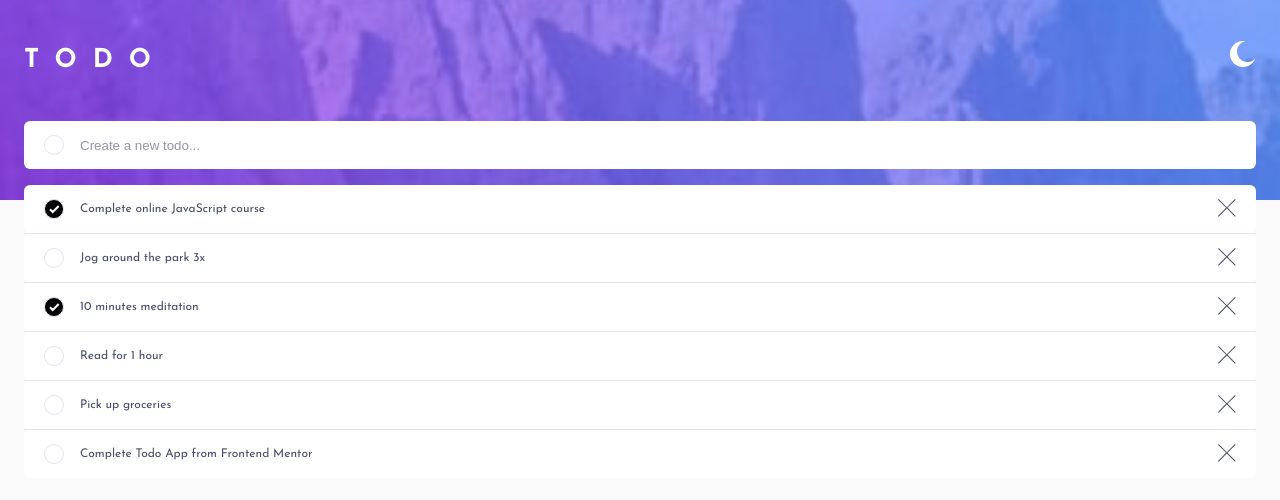
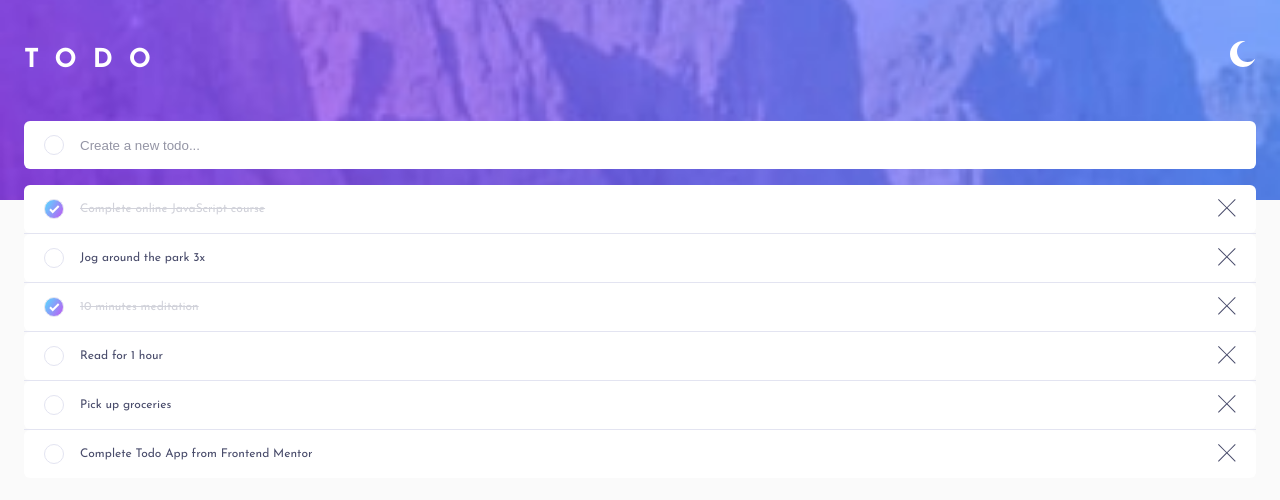
Before and after one commit to flying-turtle001/todo-app, a React (Create React App) app: page / in a window 1280 px wide. Shown: the top 500 px of the page. Built offline with nearby package versions, Linux system fonts and the light colour scheme.

Commit message:
add functionality to mark todo as completed

```diff
--- a/src/App.js
+++ b/src/App.js
@@ -51,11 +51,28 @@ const App = () => {
     setTodos((prevTodos) => [...prevTodos.filter((t) => t.id !== todo.id)]);
   };
 
+  const changeTodoCompletedStateHandler = (todo) => {
+    setTodos((prevTodos) => {
+      // find index of searched todo in todos array
+      const idx = prevTodos.findIndex((t) => t.id === todo.id);
+      // replace old todo with new todo object and new completed state
+      prevTodos.splice(idx, 1, { ...todo, completed: !todo.completed });
+      // spread old todos array in a new array
+      const newTodos = [...prevTodos];
+      // update todos array with new todos array
+      return newTodos;
+    });
+  };
+
   return (
     <div className={`${styles.wrapper} ${styles["bg-img"]}`}>
       <Header text="Todo" icon={iconMoon} />
       <Searchbar onAddTodo={addTodoHandler} />
-      <TodoList todos={todos} onRemoveTodo={removeTodoHandler} />
+      <TodoList
+        todos={todos}
+        onRemoveTodo={removeTodoHandler}
+        onChangeTodoCompletedState={changeTodoCompletedStateHandler}
+      />
     </div>
   );
 };
--- a/src/components/Todos/Todo.js
+++ b/src/components/Todos/Todo.js
@@ -6,7 +6,11 @@ import iconCross from "../../assets/icon-cross.svg";
 import styles from "./Todo.module.css";
 
 const Todo = (props) => {
-  const clickHandler = () => {
+  const changeTodoCompletedStateHandler = () => {
+    props.onChangeTodoCompletedState(props.todo);
+  };
+
+  const removeTodoHandler = () => {
     props.onRemoveTodo(props.todo);
   };
 
@@ -14,18 +18,25 @@ const Todo = (props) => {
     <BaseRow>
       <div className={styles.wrapper}>
         <div
+          onClick={changeTodoCompletedStateHandler}
           className={`${styles.circle} ${
             props.todo.completed && styles.completed
           }`}
         >
           {props.todo.completed && <img src={iconCheck} alt="icon-check" />}
         </div>
-        <span className={styles.text}>{props.todo.text}</span>
+        <span
+          className={`${styles.text} ${
+            props.todo.completed && styles["todo-completed"]
+          }`}
+        >
+          {props.todo.text}
+        </span>
         <img
           src={iconCross}
           alt="icon-cross"
           className={styles["icon-cross"]}
-          onClick={clickHandler}
+          onClick={removeTodoHandler}
         />
       </div>
     </BaseRow>
--- a/src/components/Todos/Todo.module.css
+++ b/src/components/Todos/Todo.module.css
@@ -30,5 +30,10 @@
 }
 
 .completed {
-  background: black;
+  background: linear-gradient(120deg, #55ddff, #c058f3);
 }
+
+.todo-completed {
+  color: #d1d2da;
+  text-decoration: line-through;
+}
--- a/src/components/Todos/TodoList.js
+++ b/src/components/Todos/TodoList.js
@@ -7,13 +7,21 @@ const TodoList = (props) => {
     props.onRemoveTodo(todo);
   };
 
+  const changeTodoCompletedStateHandler = (todo) => {
+    props.onChangeTodoCompletedState(todo);
+  };
+
   return (
     <div>
       <ul>
         {props.todos.map((todo) => {
           return (
             <li key={todo.id}>
-              <Todo todo={todo} onRemoveTodo={removeTodoHandler} />
+              <Todo
+                todo={todo}
+                onRemoveTodo={removeTodoHandler}
+                onChangeTodoCompletedState={changeTodoCompletedStateHandler}
+              />
             </li>
           );
         })}
```
